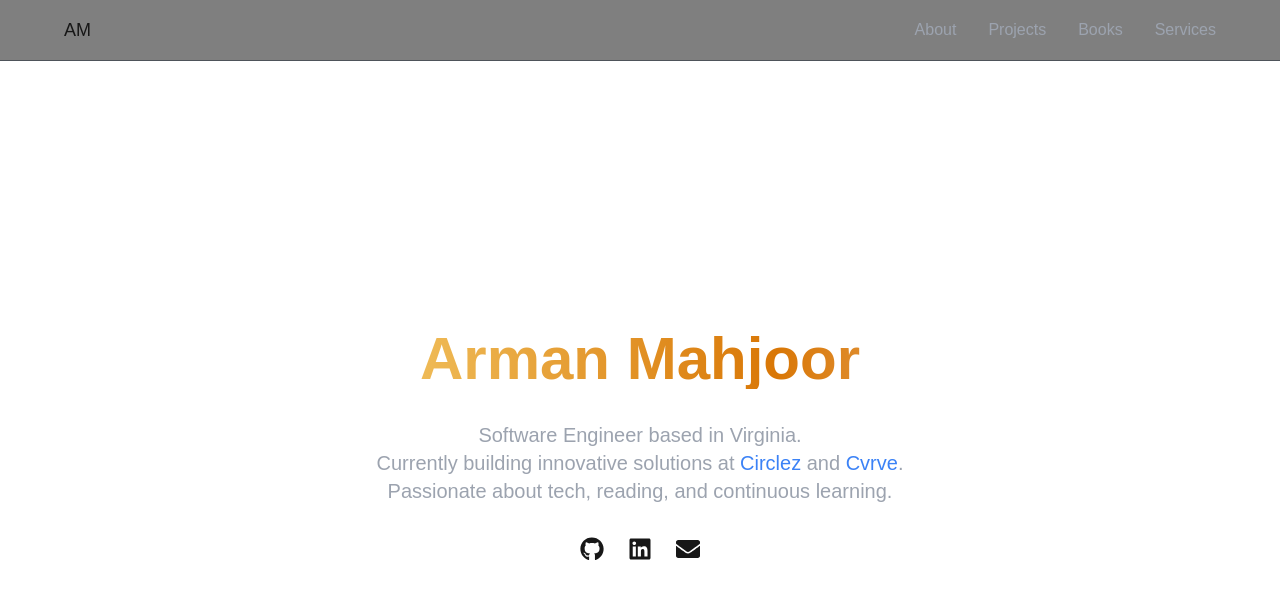
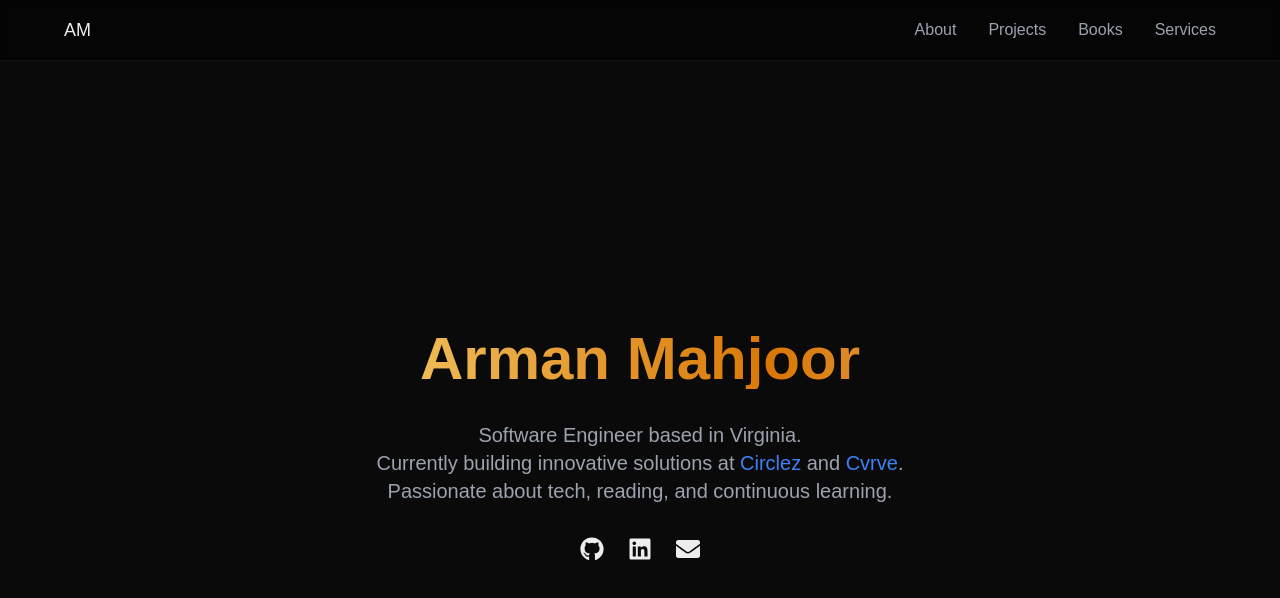
Before and after one commit to amahjoor/arman-web, a Next.js app: page / in a window 1280 px wide. Shown: the top 598 px of the page. Built offline with nearby package versions, Linux system fonts and the light colour scheme.

Commit message:
fix: force dark mode so that on browsers that have light mode, site doesn't tweak out

```diff
--- a/src/app/globals.css
+++ b/src/app/globals.css
@@ -5,6 +5,16 @@
 :root {
   --background: #ffffff;
   --foreground: #171717;
+}
+
+.dark {
+  --background: #0a0a0a;
+  --foreground: #ededed;
+}
+
+html[class~="dark"] {
+  --background: #0a0a0a;
+  --foreground: #ededed;
 }
 
 @media (prefers-color-scheme: dark) {
--- a/src/app/layout.tsx
+++ b/src/app/layout.tsx
@@ -24,10 +24,11 @@ export default function RootLayout({
   children: React.ReactNode;
 }>) {
   return (
-    <html lang="en">
+    <html lang="en" className="dark">
       <head>
         <link rel="icon" href="/favicon.ico" />
         <link rel="apple-touch-icon" href="/apple-touch-icon.png" />
+        <meta name="color-scheme" content="dark" />
       </head>
       <body
         className={`${geistSans.variable} ${geistMono.variable} antialiased`}
```
